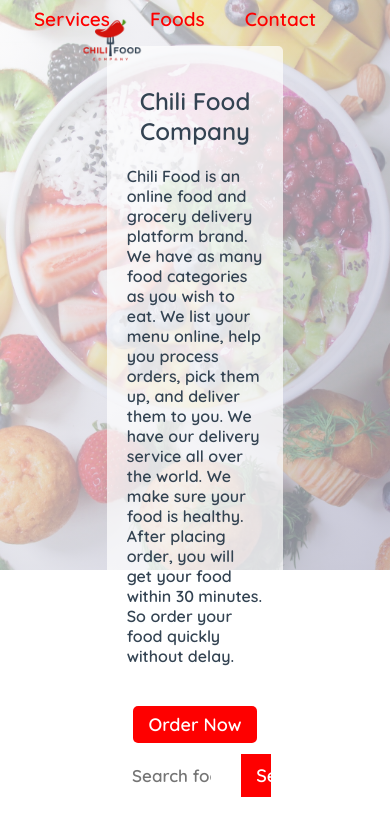
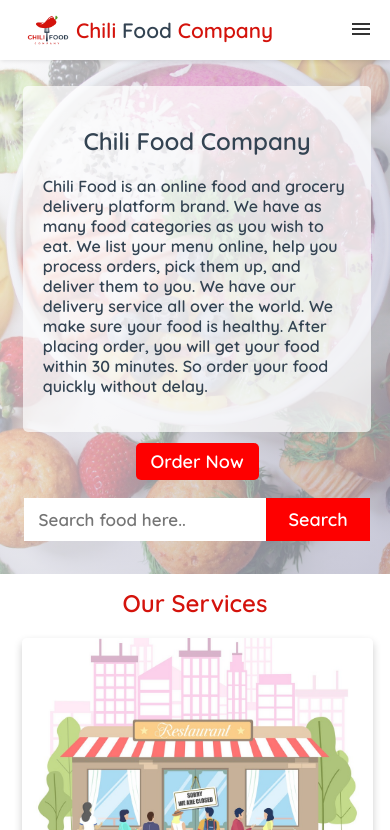
Before and after one commit to malekak44/chili-food, a plain HTML site: page index.html in a window 390 px wide. Shown: the top 830 px of the page. Drawn offline with Linux system fonts and the light colour scheme.

Commit message:
half responsive done

```diff
--- a/index.html
+++ b/index.html
@@ -11,19 +11,22 @@
 </head>
 
 <body>
-    <header>
-        <nav>
-            <div id="brand">
+    <nav class='navbar'>
+        <a href="/" class="logo">
             <img src="images/logo.png" alt="logo">
-            </div>
-            <ul>
+            <span>Chili <span style="color: #334352;">Food</span> Company</span>
+        </a>
+        <input class="menu-btn" type="checkbox" id="menu-btn" />
+        <label class="menu-icon" for="menu-btn"><span class="navicon"></span></label>
+        <ul class="menu">
             <li><a href="#home">Home</a></li>
             <li><a href="#services">Services</a></li>
             <li><a href="#foods">Foods</a></li>
             <li><a href="#contact">Contact</a></li>
         </ul>
     </nav>
-        <div id="home">
+    <header id="home">
+        <div id="intro">
             <h2>Chili Food Company</h2>
             <p>Chili Food is an online food and grocery delivery platform brand. We have as many food categories as you
                 wish to eat. We list your menu online, help you process orders, pick them up, and deliver them to you.
--- a/styles/_contact.scss
+++ b/styles/_contact.scss
@@ -28,7 +28,7 @@
         input[type=tel],
         textarea {
             width: 100%;
-            padding: 12px 20px;
+            padding: 12px;
             margin: 8px 0;
             display: inline-block;
             border: 1px solid #ccc;
--- a/styles/_header.scss
+++ b/styles/_header.scss
@@ -1,5 +1,119 @@
+.navbar {
+    background-color: #fff;
+    box-shadow: 1px 1px 4px 0 rgba(0, 0, 0, .1);
+    position: fixed;
+    width: 100%;
+    z-index: 3;
+
+    ul {
+        margin: 0;
+        padding: 0;
+        list-style: none;
+        overflow: hidden;
+        background-color: #fff;
+
+        li a {
+            display: block;
+            padding: 20px 20px;
+            border-right: 1px solid #f4f4f4;
+            text-decoration: none;
+            color: #334352;
+        }
+    }
+
+    li a:hover,
+    .menu-btn:hover {
+        background-color: #f4f4f4;
+    }
+
+    .logo {
+        display: flex;
+        align-items: center;
+        justify-content: center;
+        float: left;
+        font-size: 1.3em;
+        padding: 2px 20px;
+        text-decoration: none;
+        color: #d4130c;
+
+        img {
+            display: inline;
+            width: 56px;
+        }
+    }
+
+    .menu {
+        clear: both;
+        max-height: 0;
+        transition: max-height .2s ease-out;
+    }
+
+    .menu-icon {
+        cursor: pointer;
+        float: right;
+        padding: 28px 20px;
+        position: relative;
+        user-select: none;
+    }
+
+    .menu-icon .navicon {
+        background: #333;
+        display: block;
+        height: 2px;
+        position: relative;
+        transition: background .2s ease-out;
+        width: 18px;
+    }
+
+    .menu-icon .navicon:before,
+    .menu-icon .navicon:after {
+        background: #333;
+        content: '';
+        display: block;
+        height: 100%;
+        position: absolute;
+        transition: all .2s ease-out;
+        width: 100%;
+    }
+
+    .menu-icon .navicon:before {
+        top: 5px;
+    }
+
+    .menu-icon .navicon:after {
+        top: -5px;
+    }
+
+    .menu-btn {
+        display: none;
+    }
+
+    .menu-btn:checked~.menu {
+        max-height: 240px;
+    }
+
+    .menu-btn:checked~.menu-icon .navicon {
+        background: transparent;
+    }
+
+    .menu-btn:checked~.menu-icon .navicon:before {
+        transform: rotate(-45deg);
+    }
+
+    .menu-btn:checked~.menu-icon .navicon:after {
+        transform: rotate(45deg);
+    }
+
+    .menu-btn:checked~.menu-icon:not(.steps) .navicon:before,
+    .menu-btn:checked~.menu-icon:not(.steps) .navicon:after {
+        top: 0;
+    }
+}
+
 header {
-    margin-bottom: 5%;
+    margin-bottom: -2%;
+    display: table;
+    padding-top: 7%;
 
     &::before {
         content: '';
@@ -18,48 +132,7 @@ header {
         background-position: center;
     }
 
-    nav {
-        #brand {
-            min-width: 14rem;
-            width: 14rem;
-            float: left;
-
-            img {
-                width: 80px;
-                margin: auto;
-                display: block;
-            }
-
-        }
-
-        ul {
-            width: calc(100% - 18rem);
-            display: flex;
-            align-items: center;
-            justify-content: flex-end;
-            padding: 1.83% 10px;
-            margin: 0;
-            margin-left: 14rem;
-
-            li {
-                list-style: none;
-
-                a {
-                    text-decoration: none;
-                    color: #FE0000;
-                    font-size: 19px;
-                    padding: 5px 20px;
-
-
-                    &:hover {
-                        color: #54575f;
-                    }
-                }
-            }
-        }
-    }
-
-    #home {
+    #intro {
         h2 {
             text-align: center;
         }
@@ -89,3 +162,25 @@ header {
         }
     }
 }
+
+/* 48em = 768px */
+
+@media (min-width: 48em) {
+    li {
+        float: left;
+    }
+
+    li a {
+        padding: 20px 30px;
+    }
+
+    .menu {
+        clear: none !important;
+        float: right;
+        max-height: none !important;
+    }
+
+    .menu-icon {
+        display: none;
+    }
+}
--- /dev/null
+++ b/styles/_media.scss
@@ -0,0 +1,55 @@
+@media only screen and (max-width: 768px) {
+    body {
+        overflow-x: hidden;
+    }
+
+    header {
+        padding-top: 20%;
+        padding-left: 1.1%;
+
+        #intro {
+            width: 80%;
+        }
+
+        button {
+            margin-top: 3%;
+        }
+
+        #search-area {
+            width: 90%;
+            margin: 2% auto auto;
+
+            input[type=search] {
+                width: 70%;
+            }
+
+            input[type=submit] {
+                width: 30%;
+            }
+        }
+    }
+
+    header::before {
+        padding: 2px;
+    }
+
+
+    #services {
+        margin: 14% auto 5%;
+
+        #service-card-container {
+            padding-left: 1.1%;
+            flex-wrap: wrap;
+
+            .service-card {
+                width: 100%;
+                margin-bottom: 5%;
+            }
+        }
+
+    }
+
+    #foods .foods-card-container .food-card {
+        width: 80%;
+    }
+}
--- a/styles/style.scss
+++ b/styles/style.scss
@@ -1,4 +1,8 @@
 @import url('https://fonts.googleapis.com/css2?family=Quicksand:wght@600&display=swap');
+
+html {
+    scroll-behavior: smooth;
+}
 
 body {
     padding: 0;
@@ -49,3 +53,4 @@ input[type=submit] {
 @import 'foods';
 @import 'contact';
 @import 'footer';
+@import 'media';
```
Also changed, not shown: images/apple.jpg (deleted), images/fb.png (deleted), images/hp.png (deleted), images/insta.jpg (deleted), images/skype.png (deleted), images/twitter.jpg (deleted), styles/style.css, 2 other files. Lines whose indentation alone changed are shown as unchanged.
